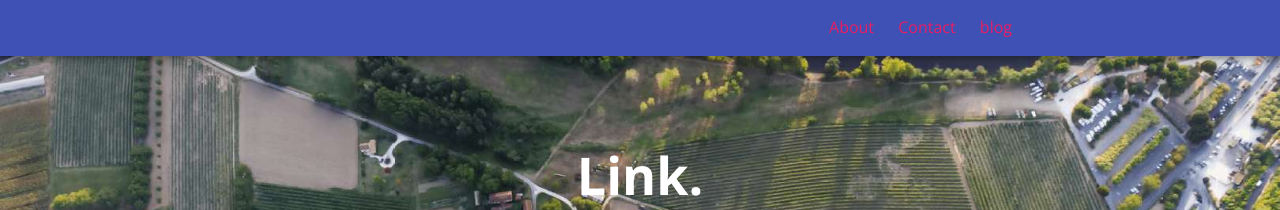
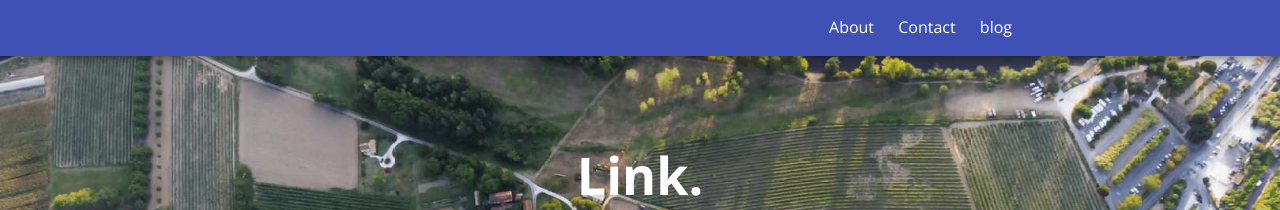
Before and after one commit to link9596/qwq, a Jekyll site: the page built from index.md, in a window 1280 px wide. Shown: the top 210 px of the page. Built offline with Jekyll 4.4.1, drawn with Linux system fonts in a browser that asks for light colours.

Commit message:
Update _layout.scss

```diff
--- a/_sass/blog/_layout.scss
+++ b/_sass/blog/_layout.scss
@@ -44,7 +44,7 @@
 
   .page-link {
     /*color: $text-color;*/
-    color: #E91E63;
+    color: #ffffff;
     line-height: $base-line-height;
 
     // Gaps between nav items, but not on the last one
@@ -81,7 +81,8 @@
       text-align: center;
 
       > svg path {
-        fill: $grey-color-dark;
+        /*fill: $grey-color-dark;*/
+        fill: #ffffff
       }
     }
 
@@ -99,6 +100,7 @@
       padding-top: 20px;
     }
     .page-link {
+      color: #E91E63;
       display: block;
       padding: 10px 10px;
 
```
